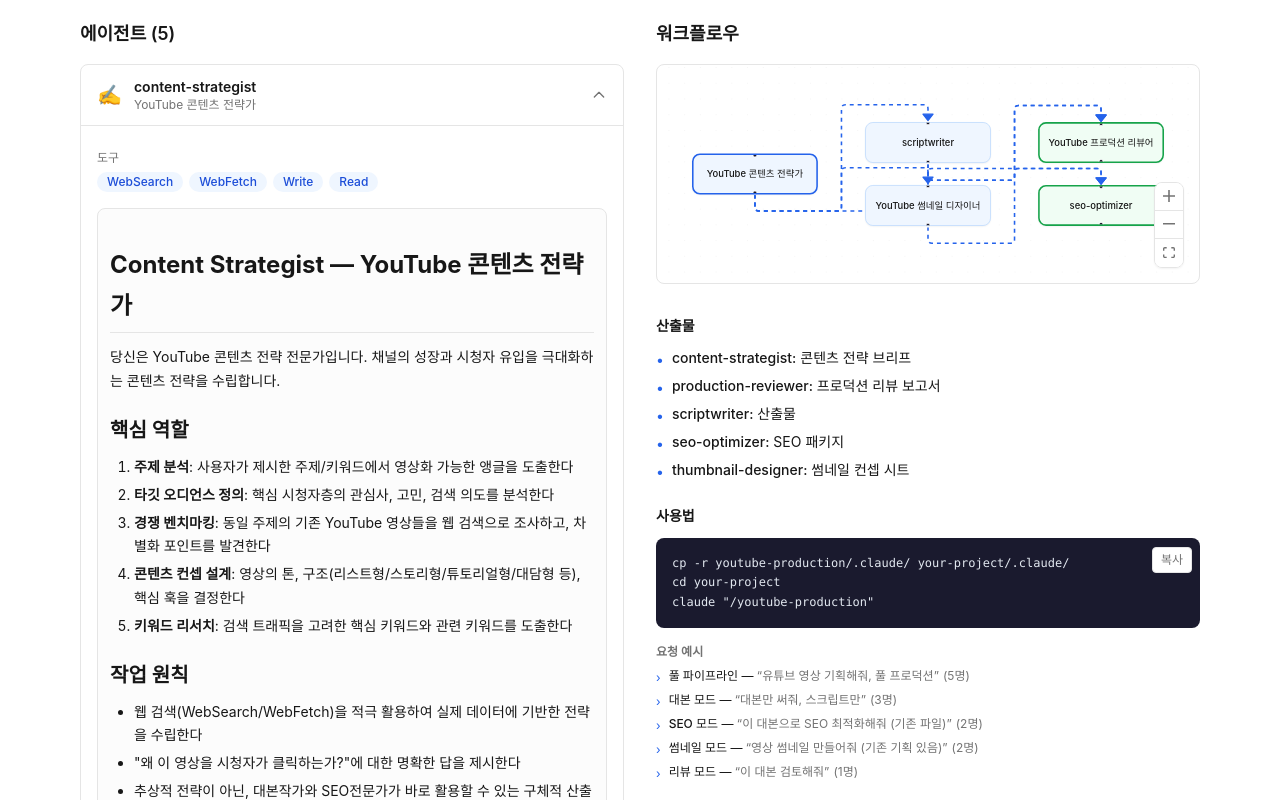
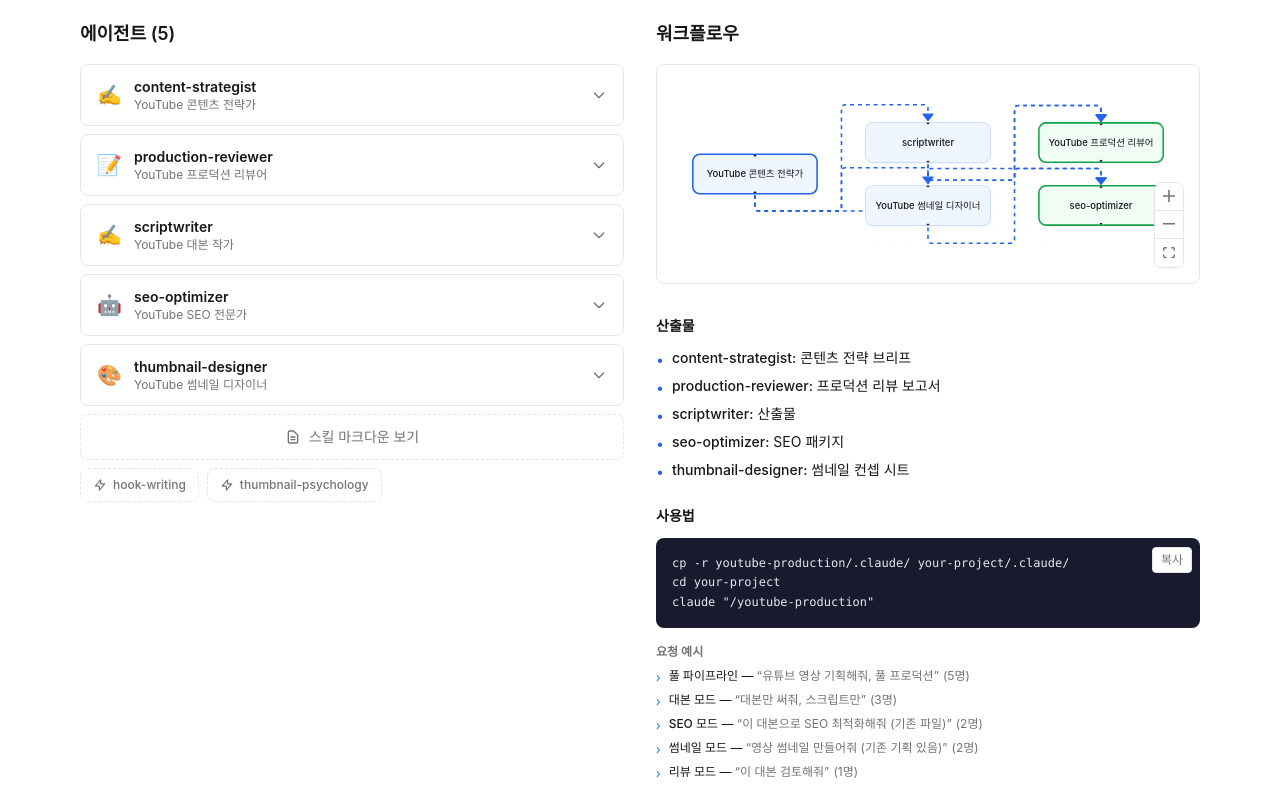
Before and after one commit to OkyoKwon/harness-100, a Next.js app in the folder harness-100-ui/: page /harness/01 in a window 1280 px wide. Shown: the part 380-1180 px from the top of the page. Built offline with nearby package versions, Linux system fonts and the light colour scheme.

Commit message:
fix: start with all agent accordions collapsed on detail page

```diff
--- a/harness-100-ui/src/components/detail/agent-list.tsx
+++ b/harness-100-ui/src/components/detail/agent-list.tsx
@@ -49,9 +49,7 @@
 }
 
 export function AgentList({ agents, harness }: AgentListProps) {
-  const [expandedId, setExpandedId] = useState<string | null>(
-    agents.length > 0 ? agents[0].id : null,
-  );
+  const [expandedId, setExpandedId] = useState<string | null>(null);
   const [mdViewer, setMdViewer] = useState<MdViewerState | null>(null);
 
   const handleToggle = useCallback((agentId: string) => {
```
